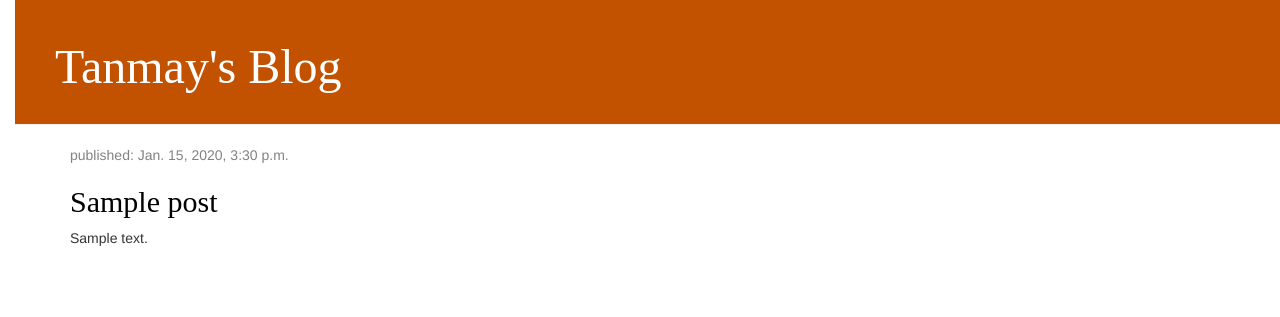
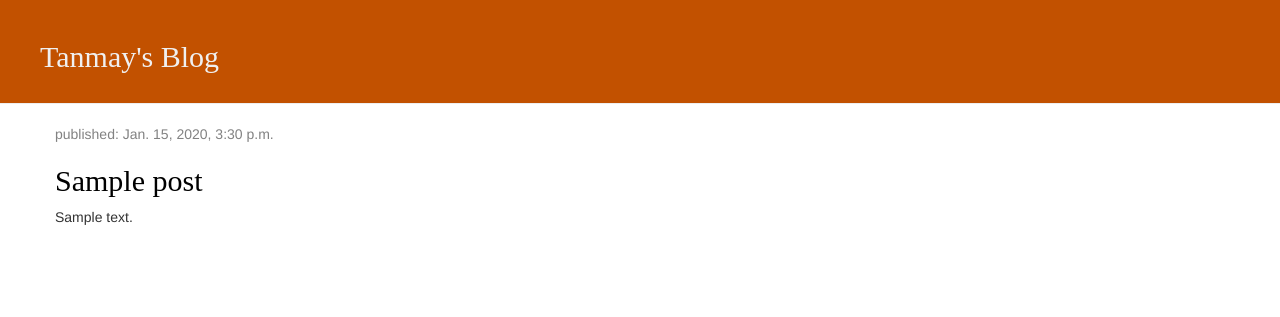
Before and after one commit to tanmaythaakur/my-first-blog, a Django app: page / in a window 1280 px wide. Shown: the top 317 px of the page. Run offline with Django 3.2, Linux system fonts and the light colour scheme; tables that the repository leaves empty hold one stand-in row (values such as "Sample post"); some libraries are stand-ins or nearby versions.

Commit message:
Modified Heading and CSS

```diff
--- a/blog/static/css/blog.css
+++ b/blog/static/css/blog.css
@@ -49,7 +49,3 @@ h1, h2, h3, h4 {
 .post h2 a, .post h2 a:visited {
     color: #000000;
 }
-
-body {
-    padding-left: 15px;
-}
--- a/blog/templates/blog/post_list.html
+++ b/blog/templates/blog/post_list.html
@@ -15,7 +15,7 @@
 <body>
 
     <div class="page-header">
-        <h1><a href="/">Tanmay's Blog</a></h1>
+        <h2><a href="/">Tanmay's Blog</a></h2>
     </div>
     <div class="content container">
     <div class="row">
```
